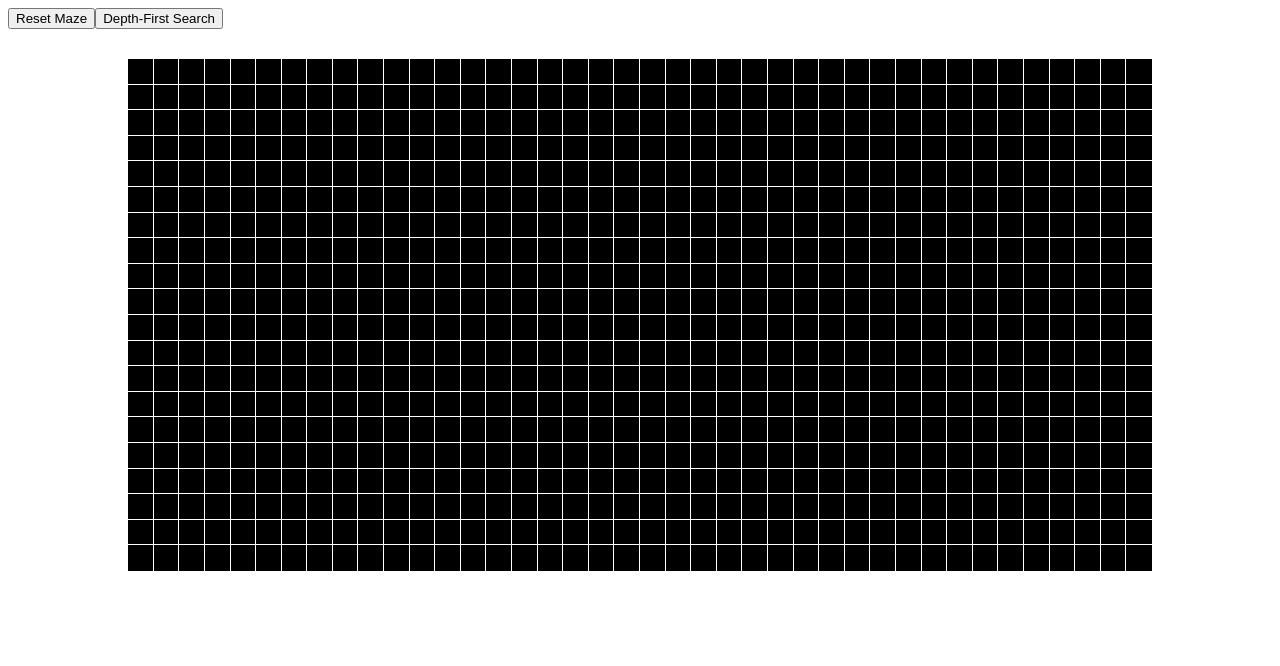
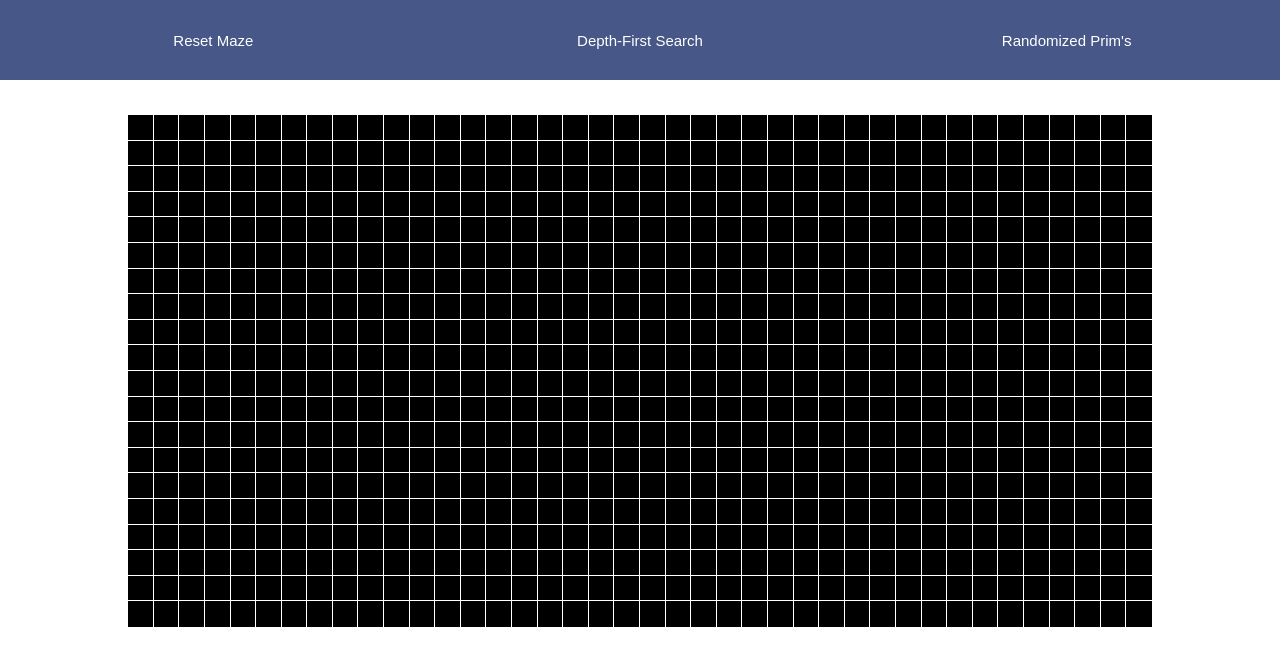
Before and after one commit to JustinSearcy/Maze-Geneneration-Visualizer, a React (Create React App) app: page / in a window 1280 px wide. Shown: the top 666 px of the page. Built offline with nearby package versions, Linux system fonts and the light colour scheme.

Commit message:
Implemented depth first search and random prims

```diff
--- a/public/index.html
+++ b/public/index.html
@@ -24,7 +24,7 @@
       work correctly both with client-side routing and a non-root public URL.
       Learn how to configure a non-root public URL by running `npm run build`.
     -->
-    <title>React App</title>
+    <title>Maze Generation Visualizer</title>
   </head>
   <body>
     <noscript>You need to enable JavaScript to run this app.</noscript>
--- a/src/mazeAlgorithms/mazeAlgorithms.js
+++ b/src/mazeAlgorithms/mazeAlgorithms.js
@@ -1,30 +1,79 @@
 
 
 export const depthFirstSearch = maze => {
-    const orderTraversed = [];
+    const stack = [];
     let current = maze[0];
     current.isVisited = true;
     document.getElementById(`square-${current.row}-${current.col}`).classList.add("square-visited");
-    orderTraversed.push(current)
+    stack.push(current)
     let next = checkNeighbors(current, maze);
-    let nextCheck = setInterval(iterateDepthFirstSearch, 50);
+    let nextCheck = setInterval(iterateDepthFirstSearch, 35);
         function iterateDepthFirstSearch(){
             if(next){
                 next.isVisited = true;
-                document.getElementById(`square-${next.row}-${next.col}`).classList.add("square-visited");
-                document.getElementById(`square-${next.row}-${next.col}`).classList.add("square-current");
-                document.getElementById(`square-${current.row}-${current.col}`).classList.remove("square-current");
+                handleColors(current, next);
                 removeWalls(current, next);
                 current = next;
-                //orderTraversed.push(current);
+                stack.push(current);
                 next = checkNeighbors(current, maze);
             }
-            else{
+            else if (stack.length > 0){
+                document.getElementById(`square-${current.row}-${current.col}`).classList.remove("square-current");
+                current = stack.pop();
+                document.getElementById(`square-${current.row}-${current.col}`).classList.add("square-current");
+                next = checkNeighbors(current, maze);
+
+            }
+            else {
                 document.getElementById(`square-${current.row}-${current.col}`).classList.remove("square-current");
                 clearInterval(nextCheck);
             }
         }
-    //return orderTraversed;
+}
+
+export const randomizedPrims = maze => {
+    const walls = [];
+    let current = maze[0];
+    let last = current;
+    current.isVisited = true;
+    document.getElementById(`square-${current.row}-${current.col}`).classList.add("square-visited");
+    document.getElementById(`square-${current.row}-${current.col}`).classList.add("square-current");
+    findWalls(current, walls, maze);
+    let wallsCheck = setInterval(iterateDepthFirstSearch, 35);
+        function iterateDepthFirstSearch(){
+            if(walls.length > 0){
+                let random = Math.floor(Math.random() * walls.length);
+                let next = walls[random];
+                let current = checkWall(next, maze)
+                if(current){
+                    removeWalls(current, next);
+                    findWalls(next, walls, maze);
+                    next.isVisited = true;
+                    document.getElementById(`square-${next.row}-${next.col}`).classList.add("square-visited");
+                    document.getElementById(`square-${next.row}-${next.col}`).classList.add("square-current");
+                    document.getElementById(`square-${last.row}-${last.col}`).classList.remove("square-current");
+                    last = next;
+                }
+                else{
+                    // document.getElementById(`square-${next.row}-${next.col}`).classList.remove("wall-top");
+                    // document.getElementById(`square-${next.row}-${next.col}`).classList.remove("wall-bottom");
+                    // document.getElementById(`square-${next.row}-${next.col}`).classList.remove("wall-right");
+                    // document.getElementById(`square-${next.row}-${next.col}`).classList.remove("wall-left");
+                }
+                walls.splice(random, 1);
+                console.log(walls);
+            }
+            else {
+                document.getElementById(`square-${last.row}-${last.col}`).classList.remove("square-current");
+                clearInterval(wallsCheck);
+            }
+        }
+}
+
+function handleColors(current, next) {
+    document.getElementById(`square-${next.row}-${next.col}`).classList.add("square-visited");
+    document.getElementById(`square-${next.row}-${next.col}`).classList.add("square-current");
+    document.getElementById(`square-${current.row}-${current.col}`).classList.remove("square-current");
 }
 
 function checkNeighbors(current, maze) {
@@ -85,3 +134,73 @@ function removeWalls(current, next){
         document.getElementById(`square-${next.row}-${next.col}`).classList.remove("wall-top");
     }
 }
+
+function findWalls(current, walls, maze){
+    let top = maze[index(current.row - 1, current.col)];
+    let right = maze[index(current.row, current.col + 1)];
+    let bottom = maze[index(current.row + 1, current.col)];
+    let left = maze[index(current.row, current.col - 1)];
+
+    if(top && !top.isVisited){
+        walls.push(top);
+    }
+    if(right && !right.isVisited){
+        walls.push(right);
+    }
+    if(bottom && !bottom.isVisited){
+        walls.push(bottom);
+    }
+    if(left && !left.isVisited){
+        walls.push(left);
+    }
+}
+
+function checkWall(next, maze) {
+    let top = maze[index(next.row - 1, next.col)];
+    let right = maze[index(next.row, next.col + 1)];
+    let bottom = maze[index(next.row + 1, next.col)];
+    let left = maze[index(next.row, next.col - 1)];
+
+    let topMaze = false;
+    let rightMaze = false;
+    let bottomMaze = false;
+    let leftMaze = false;
+
+    let connectedCount = 0;
+
+    if(top && top.isVisited){
+        connectedCount++;
+        topMaze = true;
+    }
+    if(right && right.isVisited){
+        connectedCount++;
+        rightMaze = true;
+    }
+    if(bottom && bottom.isVisited){
+        connectedCount++;
+        bottomMaze = true;
+    }
+    if(left && left.isVisited){
+        connectedCount++;
+        leftMaze = true;
+    }
+
+    if(connectedCount > 1){
+        return undefined;
+    }
+
+    if(topMaze){
+        return top;
+    }
+    if(rightMaze){
+        return right;
+    }
+    if(bottomMaze){
+        return bottom;
+    }
+    if(leftMaze){
+        return left;
+    }
+
+    return undefined;
+}
--- a/src/mazeVisualizer/MazeVisualizer.jsx
+++ b/src/mazeVisualizer/MazeVisualizer.jsx
@@ -53,18 +53,12 @@ export class MazeVisualizer extends React.Component {
     depthFirstSearch = () => {
         const maze = this.state.maze;
         mazeAlgorithms.depthFirstSearch(maze);
-        //const orderTraversed = mazeAlgorithms.depthFirstSearch(maze);
-        //this.animate(orderTraversed);
     }
 
-    // animate = (orderTraversed) => {
-    //     for(let i = 0; i < orderTraversed.length; i++){
-    //         setTimeout(() =>{
-    //             const square = orderTraversed[i];
-    //             document.getElementById(`square-${square.row}-${square.col}`).classList.add("square-visited");
-    //         }, 100 * i);
-    //     }
-    // }
+    randomizedPrims = () => {
+        const maze = this.state.maze;
+        mazeAlgorithms.randomizedPrims(maze);
+    }
 
     render() {
         const {maze} = this.state;
@@ -74,6 +68,7 @@ export class MazeVisualizer extends React.Component {
                 <header>
                     <button onClick={this.resetMaze}>Reset Maze</button>
                     <button onClick={this.depthFirstSearch}>Depth-First Search</button>
+                    <button onClick={this.randomizedPrims}>Randomized Prim's</button>
                 </header>
 
                 <div className="maze-container">
--- a/src/mazeVisualizer/mazeStyle.css
+++ b/src/mazeVisualizer/mazeStyle.css
@@ -1,5 +1,31 @@
+html, body {
+    margin: 0;
+    padding: 0;
+}
+
 header {
-    margin-bottom: 20px;
+    margin-bottom: 25px;
+    background-color:rgb(70, 87, 136);
+    height: 80px;
+    display: flex;
+    justify-content: space-around;
+    align-items: center;
+    width: 100%;
+}
+
+button {
+    background-color: rgba(255, 255, 255, 0);
+    border: 0px solid black;
+    color: white;
+    width: 150px;
+    height: 40px;
+    font-size: 15px;
+    transition: all 0.2s;
+}
+
+button:hover {
+    transform: scale(1.2);
+    box-shadow: 0px 0px 7px pink;
 }
 
 .square {
```
